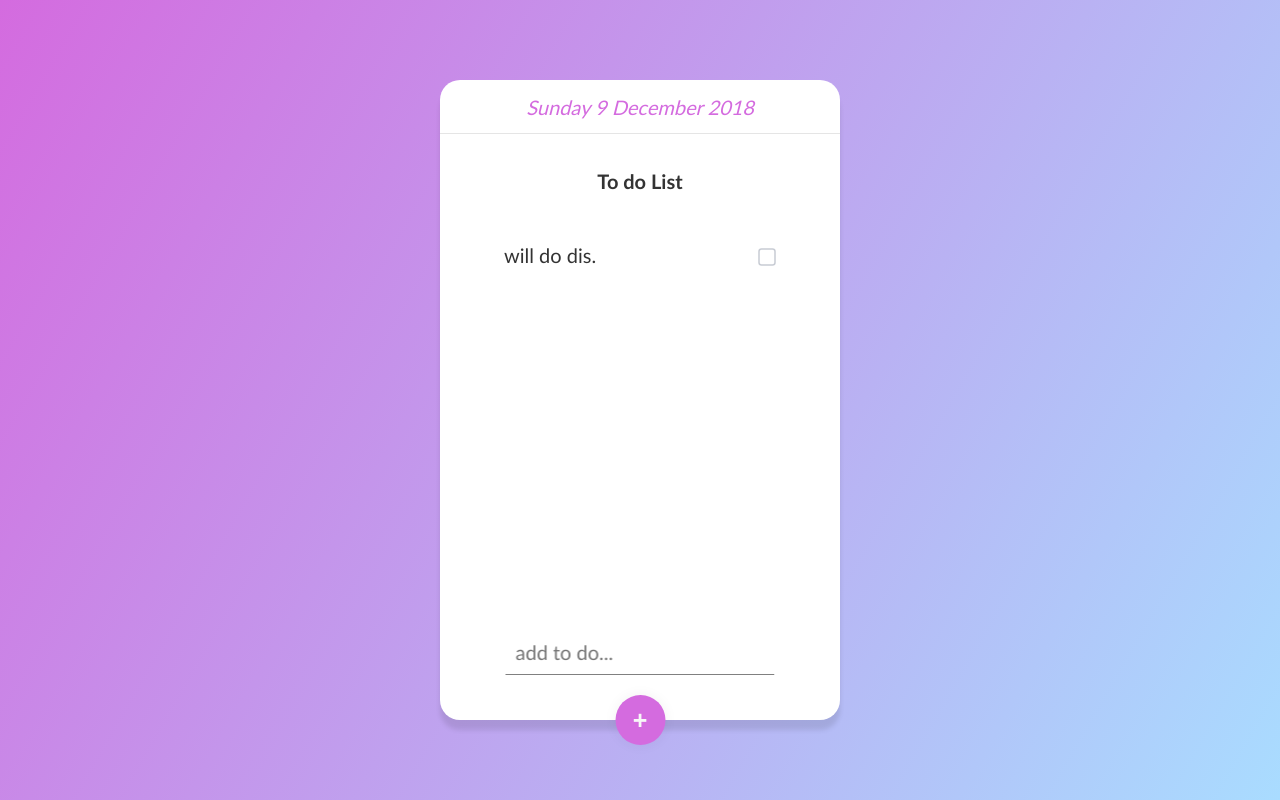
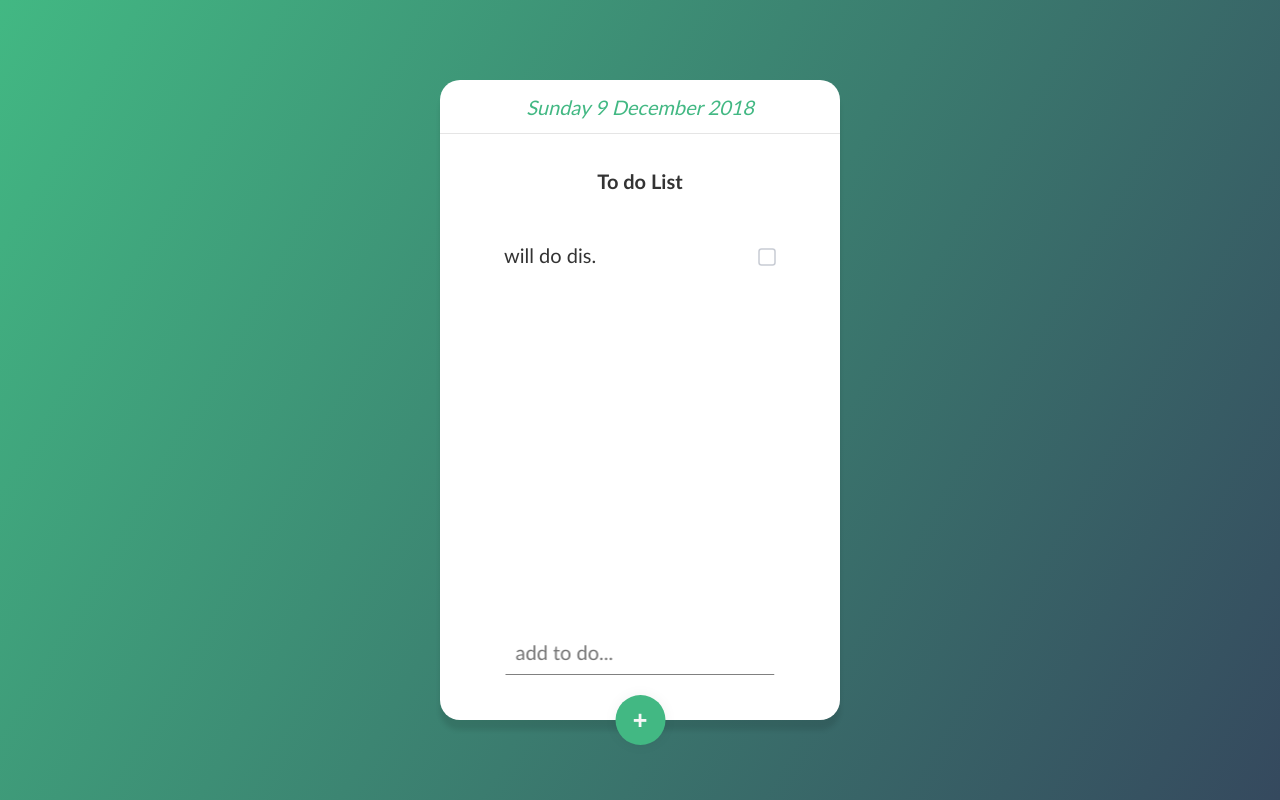
Before and after one commit to ogunb/mandatory-to-do-list, a Vue app: page / in a window 1280 px wide. Built offline with nearby package versions, Linux system fonts and the light colour scheme.

Commit message:
update colors to vue brand.

```diff
--- a/src/App.vue
+++ b/src/App.vue
@@ -54,7 +54,7 @@ body {
   justify-content: center;
   align-items: center;
   font-size: 20px;
-  background-image: linear-gradient(120deg, #d46bdf 0%, #a9dcff 100%);
+  background-image: linear-gradient(120deg, #42b883 0%, #35495e 100%);
   color: #333333;
 }
 * {
--- a/src/components/DeleteTodo.vue
+++ b/src/components/DeleteTodo.vue
@@ -31,7 +31,7 @@ export default {
   cursor: pointer;
 }
 .deleteTodo svg {
-  fill: #a9dcff;
+  fill: #35495e;
 }
 .theListWrapper:hover .deleteTodo {
   visibility: visible;
--- a/src/components/NewTodo.vue
+++ b/src/components/NewTodo.vue
@@ -16,6 +16,7 @@ export default {
   },
   methods: {
     onSubmit: function(e) {
+      if (this.todo === "") return;
       this.addTodo(this.todo);
       const input = e.currentTarget[0];
       input.classList.add("sending");
@@ -42,7 +43,7 @@ export default {
 }
 .newTodo__button {
   position: relative;
-  background: #d46bdf;
+  background: #42b883;
   margin-top: 20px;
   width: 50px;
   height: 50px;
--- a/src/components/today.vue
+++ b/src/components/today.vue
@@ -26,7 +26,7 @@ export default {
 
 <style scoped>
 .toDay {
-  color: #d46bdf;
+  color: #42b883;
   text-align: center;
   position: relative;
   margin: 0;
--- a/src/components/todo.vue
+++ b/src/components/todo.vue
@@ -129,13 +129,13 @@ export default {
   opacity: 1;
 }
 .theList:hover .check svg {
-  stroke: #d46bdf;
+  stroke: #42b883;
 }
 .listWrapper:hover .deleteTodo {
   animation: wobble 500ms ease-in-out forwards;
 }
 .theList.isDone > .check svg {
-  stroke: #d46bdf;
+  stroke: #42b883;
 }
 .theList.isDone > .check svg path {
   stroke-dashoffset: 60;
```
